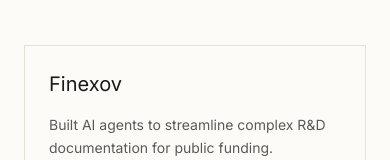
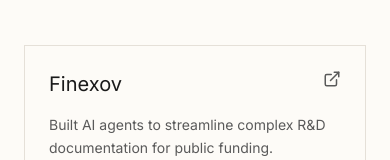
Before and after one commit to VivienP/personal-website, a React (Vite) app: page / in a window 390 px wide. Shown: the part 570-730 px from the top of the page. Built offline with nearby package versions, Linux system fonts and the light colour scheme; a web font is replaced by a local one.

Commit message:
Mobile View Fixes

```diff
--- a/src/sections/Projects.jsx
+++ b/src/sections/Projects.jsx
@@ -54,7 +54,7 @@
                 <div className="flex justify-between items-start">
                     <h3 className="text-xl text-primary group-hover:text-accent transition-colors">{project.title}</h3>
                     {project.link !== "#" && (
-                        <div className="opacity-0 group-hover:opacity-100 transition-opacity duration-300">
+                        <div className="opacity-100 md:opacity-0 md:group-hover:opacity-100 transition-opacity duration-300">
                             {isInternal ? (
                                 <Link to={project.link} className="text-secondary hover:text-primary">
                                     <ExternalLink size={18} />
```
